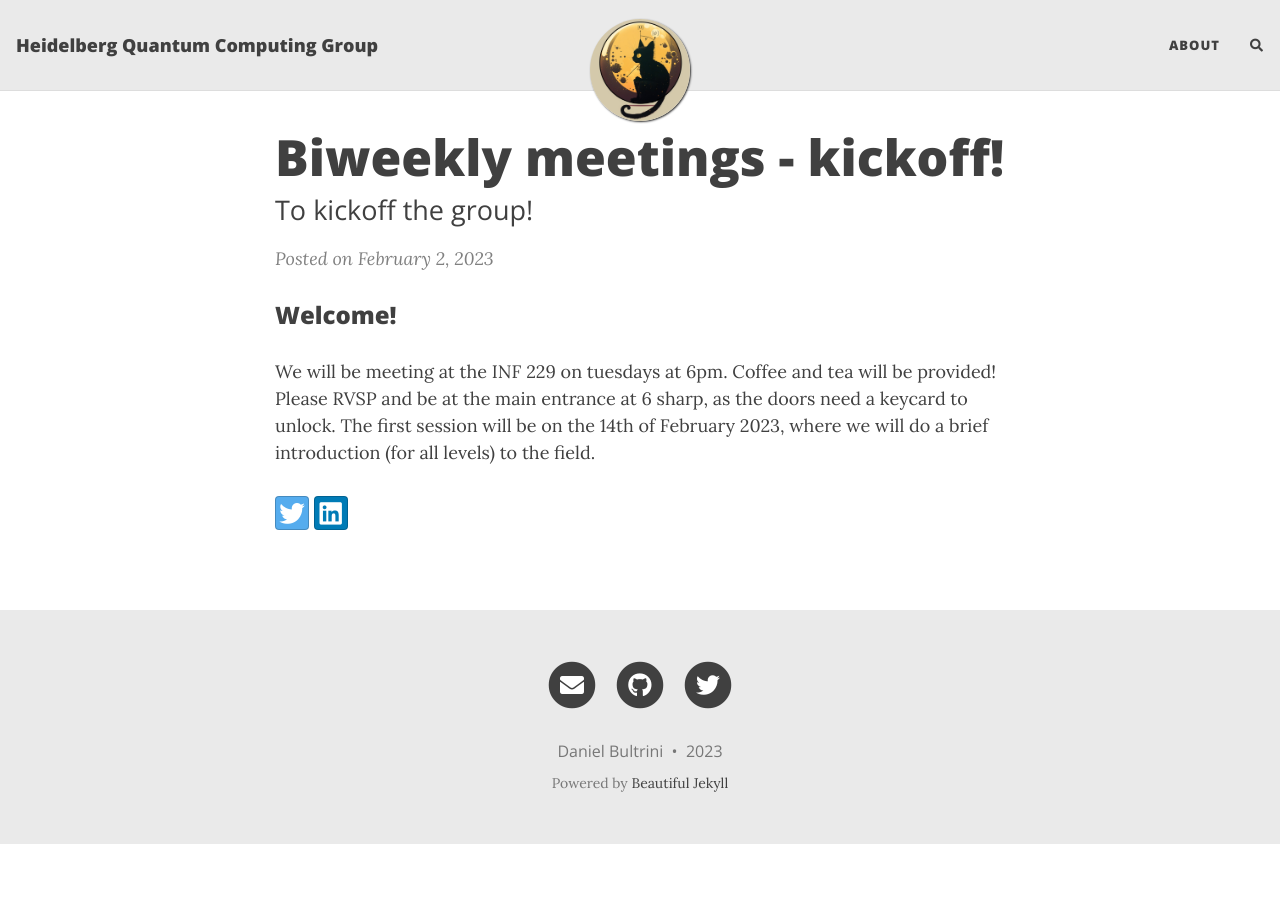
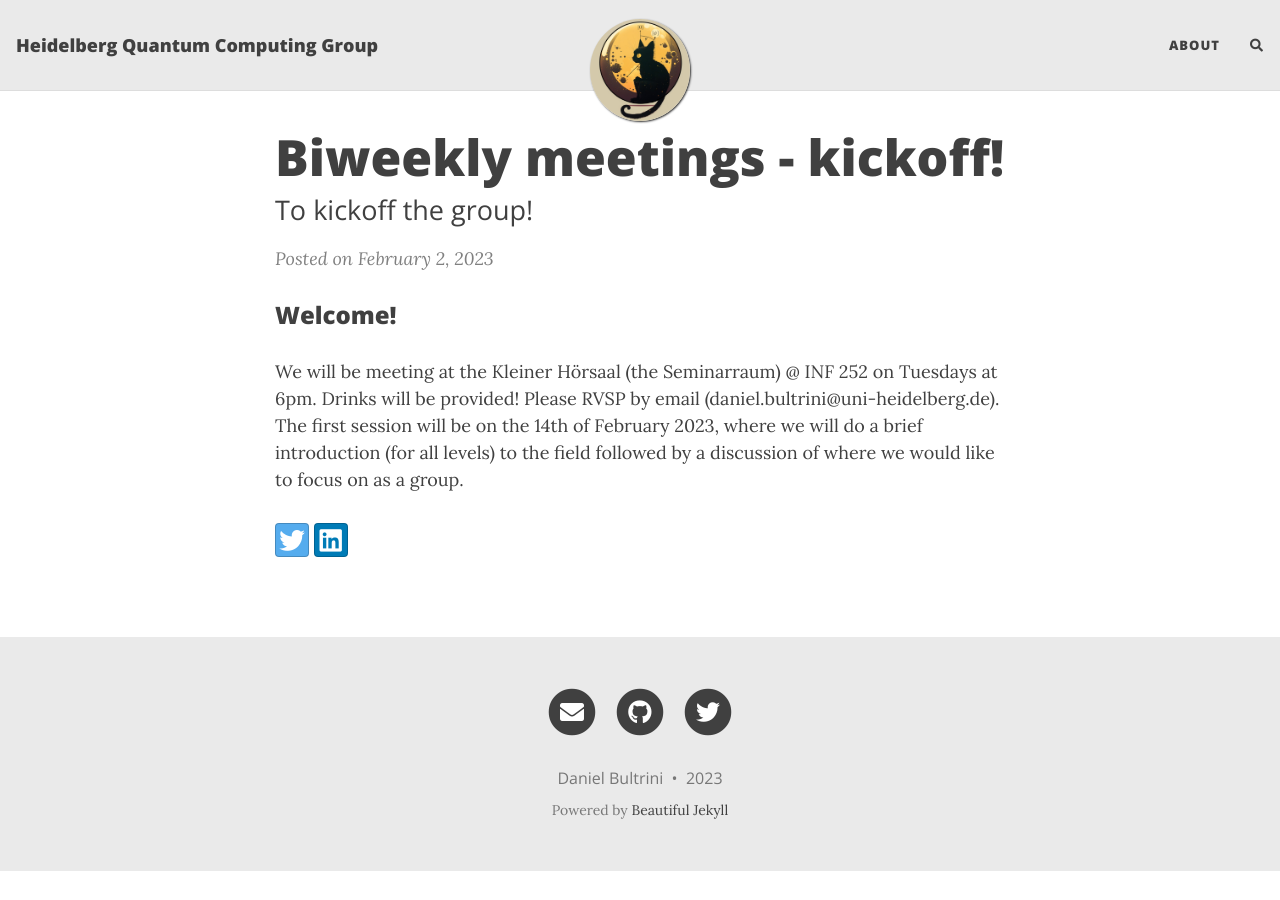
Before and after one commit to HeidelbergQuantum/heidelbergquantum.github.io, a Jekyll site: the page built from _posts/2023-02-02-test-markdown.md, in a window 1280 px wide. Built offline with Jekyll 4.4.1, drawn with Linux system fonts in a browser that asks for light colours; nearby versions of some CDN libraries; comment, search, counter and statistics services are not loaded.

Commit message:
update initial post

```diff
--- a/_posts/2023-02-02-test-markdown.md
+++ b/_posts/2023-02-02-test-markdown.md
@@ -6,6 +6,6 @@ comments: true
 ---
 
 ### Welcome!
-We will be meeting at the INF 229 on tuesdays at 6pm. Coffee and tea will be provided!
-Please RVSP and be at the main entrance at 6 sharp, as the doors need a keycard to unlock.
-The first session will be on the 14th of February 2023, where we will do a brief introduction (for all levels) to the field.
+We will be meeting at the Kleiner Hörsaal (the Seminarraum) @ INF 252 on Tuesdays at 6pm. Drinks will be provided!
+Please RVSP by email (daniel.bultrini@uni-heidelberg.de).
+The first session will be on the 14th of February 2023, where we will do a brief introduction (for all levels) to the field followed by a discussion of where we would like to focus on as a group.
```
